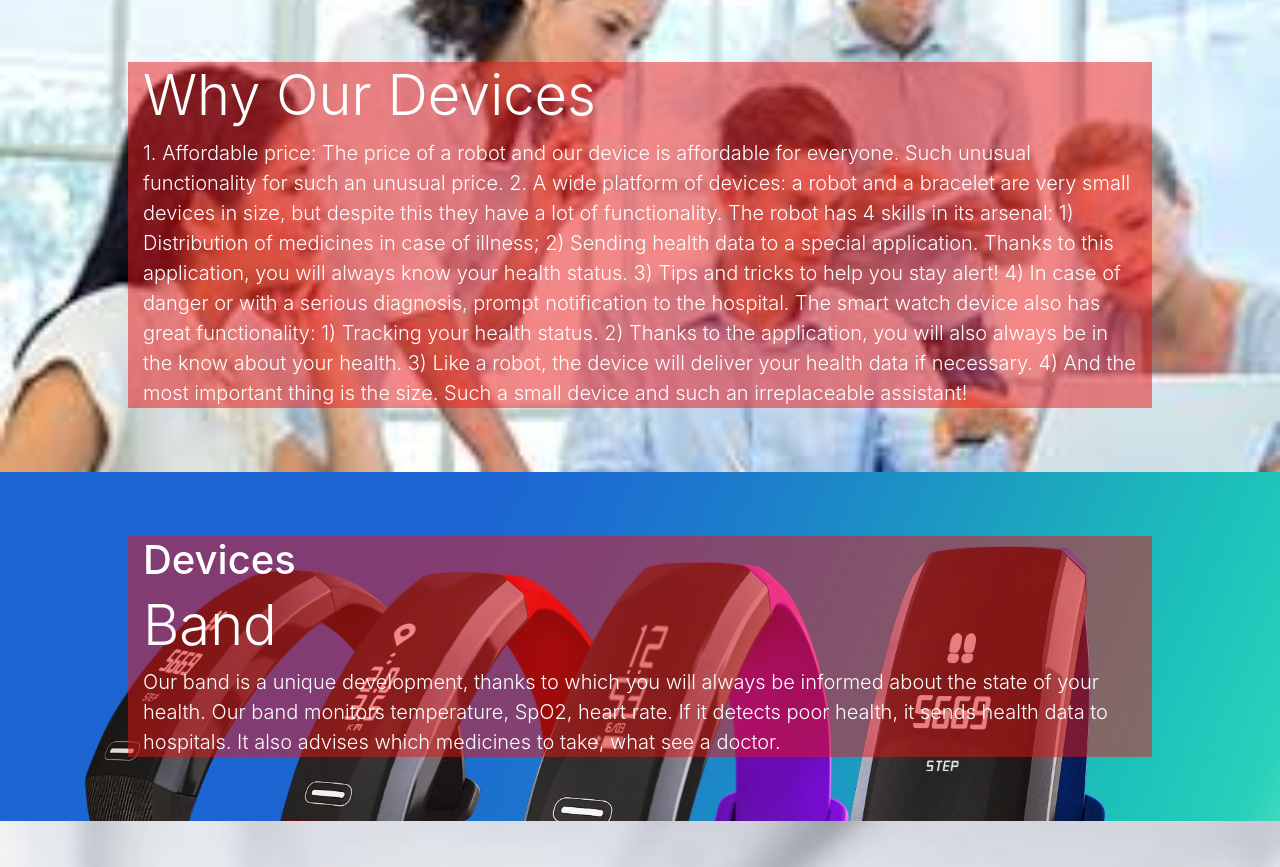
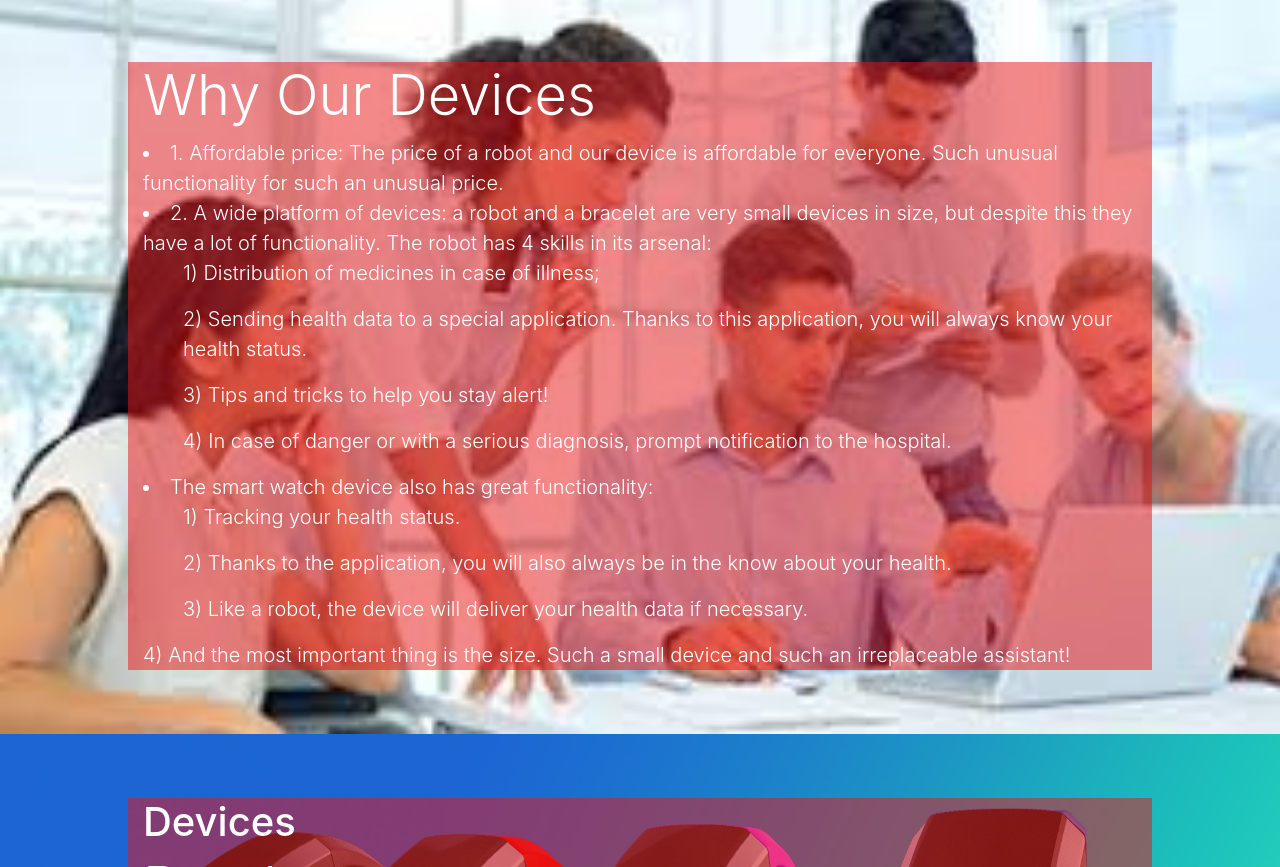
Before and after one commit to c12games/MCSsite, a plain HTML site: page index.html in a window 1280 px wide. Shown: the part 700-1567 px from the top of the page. Drawn offline with nearby package versions, Linux system fonts and the light colour scheme.

Commit message:
а я тут улучшил 3 джамботрон

```diff
--- a/index.html
+++ b/index.html
@@ -77,30 +77,35 @@
       <div class="jumbotron jumbotron-fluid part1-3" data-aos="fade-right">
         <div class="container desc">
           <h1 class="display-4">Why Our Devices</h1>
-          <text class="lead">1. Affordable price: The price of a robot and our device is affordable for everyone. Such
-            unusual functionality for such an unusual price.
+          <text class="lead">
+            <li>1. Affordable price: The price of a robot and our device is affordable for everyone. Such
+              unusual functionality for such an unusual price.</li>
 
-            2. A wide platform of devices: a robot and a bracelet are very small devices in size, but despite this they
-            have a lot of functionality. The robot has 4 skills in its arsenal:
+            <li>2. A wide platform of devices: a robot and a bracelet are very small devices in size, but despite this
+              they
+              have a lot of functionality. The robot has 4 skills in its arsenal:
 
-            1) Distribution of medicines in case of illness;
+              <ul>1) Distribution of medicines in case of illness;</ul>
 
-            2) Sending health data to a special application. Thanks to this application, you will always know your
-            health status.
+              <ul>2) Sending health data to a special application. Thanks to this application, you will always know your
+                health status.</ul>
 
-            3) Tips and tricks to help you stay alert!
+              <ul>3) Tips and tricks to help you stay alert!</ul>
 
-            4) In case of danger or with a serious diagnosis, prompt notification to the hospital.
+              <ul>4) In case of danger or with a serious diagnosis, prompt notification to the hospital.</ul>
+            </li>
 
-            The smart watch device also has great functionality:
+            <li>The smart watch device also has great functionality:
 
-            1) Tracking your health status.
+              <ul>1) Tracking your health status.</ul>
 
-            2) Thanks to the application, you will also always be in the know about your health.
+              <ul>2) Thanks to the application, you will also always be in the know about your health.</ul>
 
-            3) Like a robot, the device will deliver your health data if necessary.
+              <ul>3) Like a robot, the device will deliver your health data if necessary.</ul>
+            </li>
 
-            4) And the most important thing is the size. Such a small device and such an irreplaceable assistant!</text>
+            4) And the most important thing is the size. Such a small device and such an irreplaceable assistant!
+          </text>
         </div>
       </div>
     </section>
```
